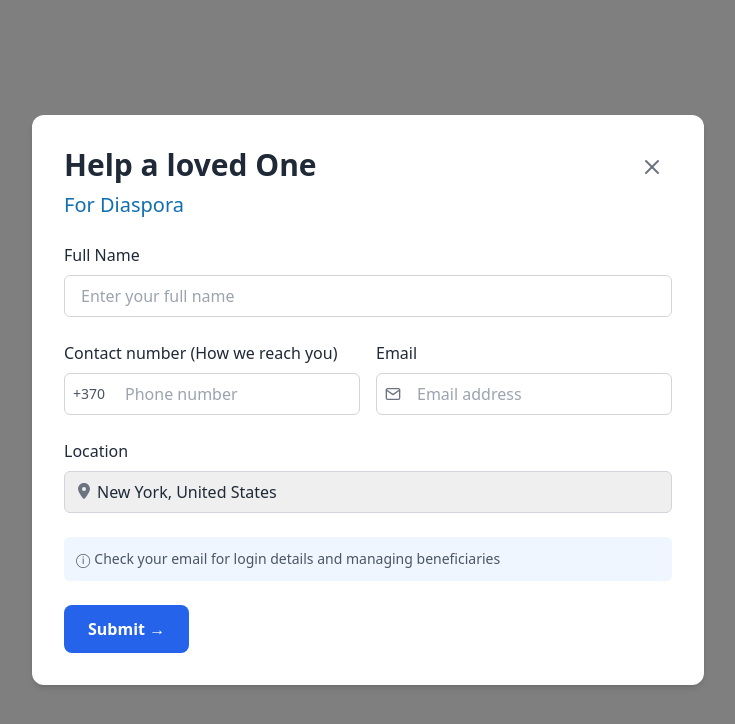
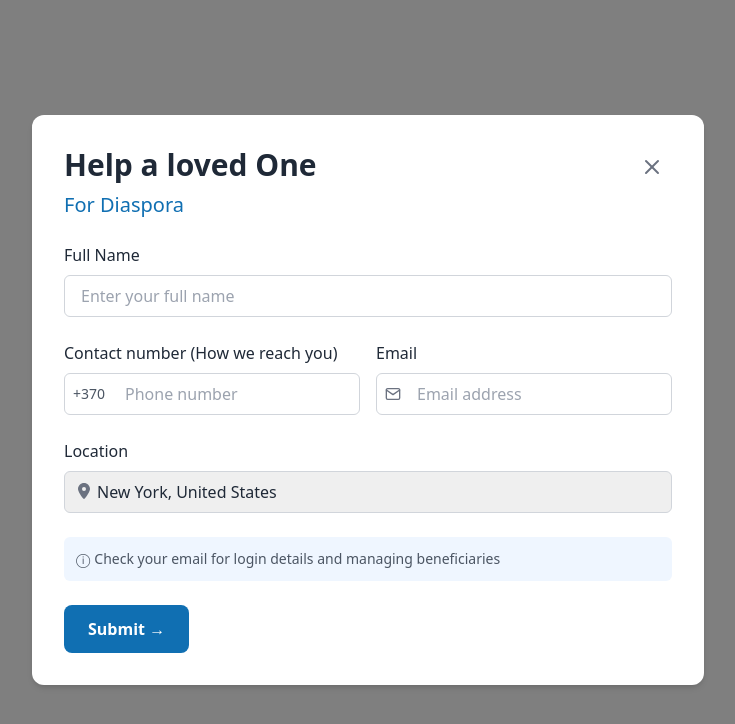
Before and after one commit to Vhal-ente/Cross-shield-access-hub, a React (Vite) app: page /Cross-shield-access-hub/diaspora-form in a window 1280 px wide. Shown: the top 724 px of the page, without its empty margins (272-1007 px from the left). Built offline with nearby package versions, Linux system fonts and the light colour scheme.

Commit message:
new update

```diff
--- a/src/pages/DiasporaForm.tsx
+++ b/src/pages/DiasporaForm.tsx
@@ -134,7 +134,7 @@ const DiasporaForm = () => {
           {/* Submit Button */}
           <button
             type="submit"
-            className="w-full sm:w-auto min-w-[120px] bg-blue-600 text-white py-3 px-6 rounded-lg font-semibold hover:bg-blue-700 transition-all touch-manipulation text-base"
+            className="w-full sm:w-auto min-w-[120px] bg-[#106FB2] text-white py-3 px-6 rounded-lg font-semibold hover:bg-[#106FC1] transition-all touch-manipulation text-base"
           >
             Submit →
           </button>
--- a/src/pages/HealthcareForm.tsx
+++ b/src/pages/HealthcareForm.tsx
@@ -150,7 +150,7 @@ const HealthcareForm = () => {
           {/* Submit Button */}
           <button
             type="submit"
-            className="w-full sm:w-auto min-w-[120px] bg-blue-600 text-white py-3 px-6 rounded-lg font-semibold hover:bg-blue-700 transition-all touch-manipulation text-base"
+            className="w-full sm:w-auto min-w-[120px] bg-[#106FB2] text-white py-3 px-6 rounded-lg font-semibold hover:bg-[#106FC1] transition-all touch-manipulation text-base"
           >
             Submit →
           </button>
--- a/src/pages/MedicationForm.tsx
+++ b/src/pages/MedicationForm.tsx
@@ -223,7 +223,7 @@ const MedicationForm: React.FC = () => {
           {/* Submit */}
           <button
             type="submit"
-            className="w-full sm:w-auto min-w-[120px] bg-blue-600 hover:bg-blue-700 text-white font-medium py-3 px-6 rounded-lg transition-colors flex items-center justify-center space-x-2 touch-manipulation text-base"
+            className="w-full sm:w-auto min-w-[120px] bg-[#106FB2] hover:bg-[#106FC1] text-white font-medium py-3 px-6 rounded-lg transition-colors flex items-center justify-center space-x-2 touch-manipulation text-base"
           >
             <span>Submit</span>
             <ChevronRight size={16} />
--- a/src/pages/SupplierForm.tsx
+++ b/src/pages/SupplierForm.tsx
@@ -151,7 +151,7 @@ const SupplierForm = () => {
           {/* Submit Button */}
           <button
             type="submit"
-            className="w-full sm:w-auto min-w-[120px] bg-blue-600 text-white py-3 px-6 rounded-lg font-semibold hover:bg-blue-700 transition-all touch-manipulation text-base"
+            className="w-full sm:w-auto min-w-[120px] bg-[#106FB2] text-white py-3 px-6 rounded-lg font-semibold hover:bg-[#106FC1] transition-all touch-manipulation text-base"
           >
             Submit →
           </button>
```
